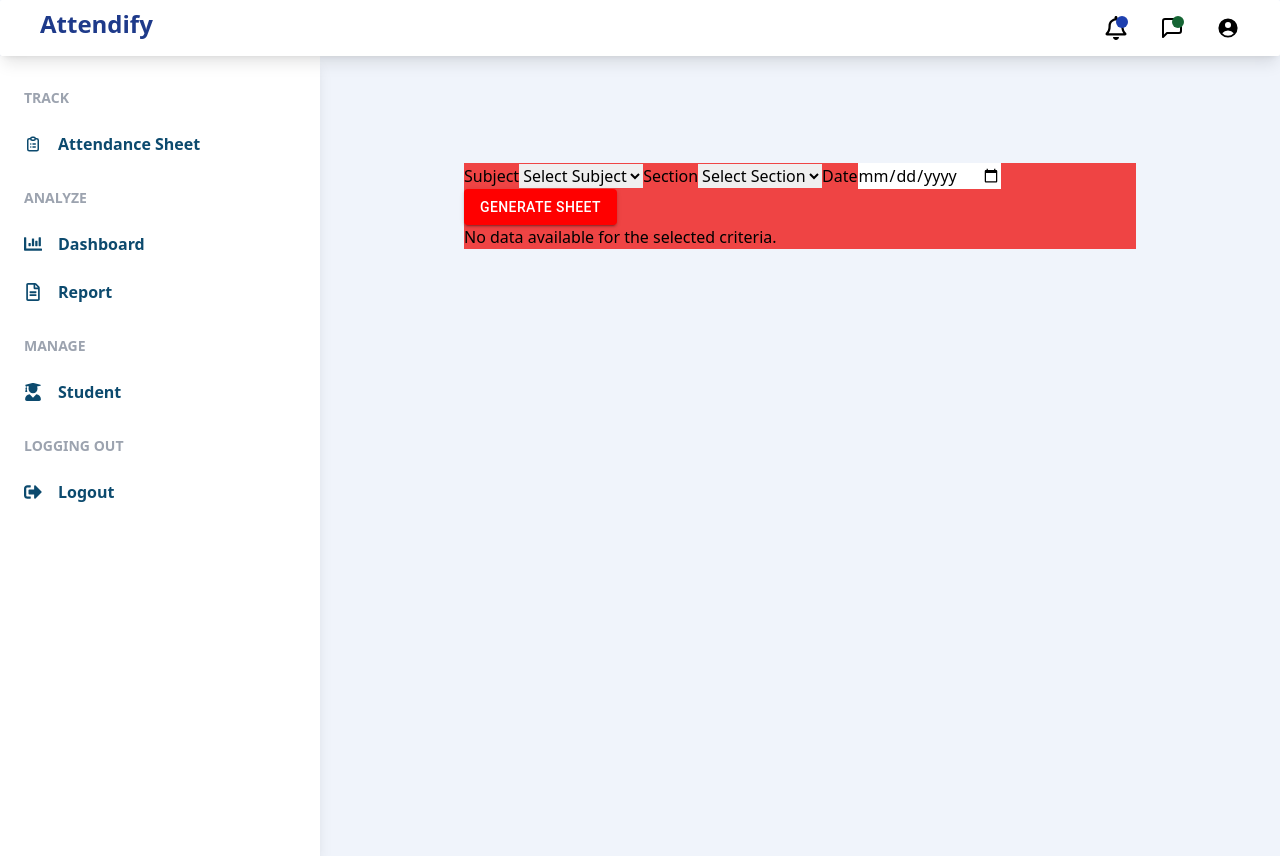
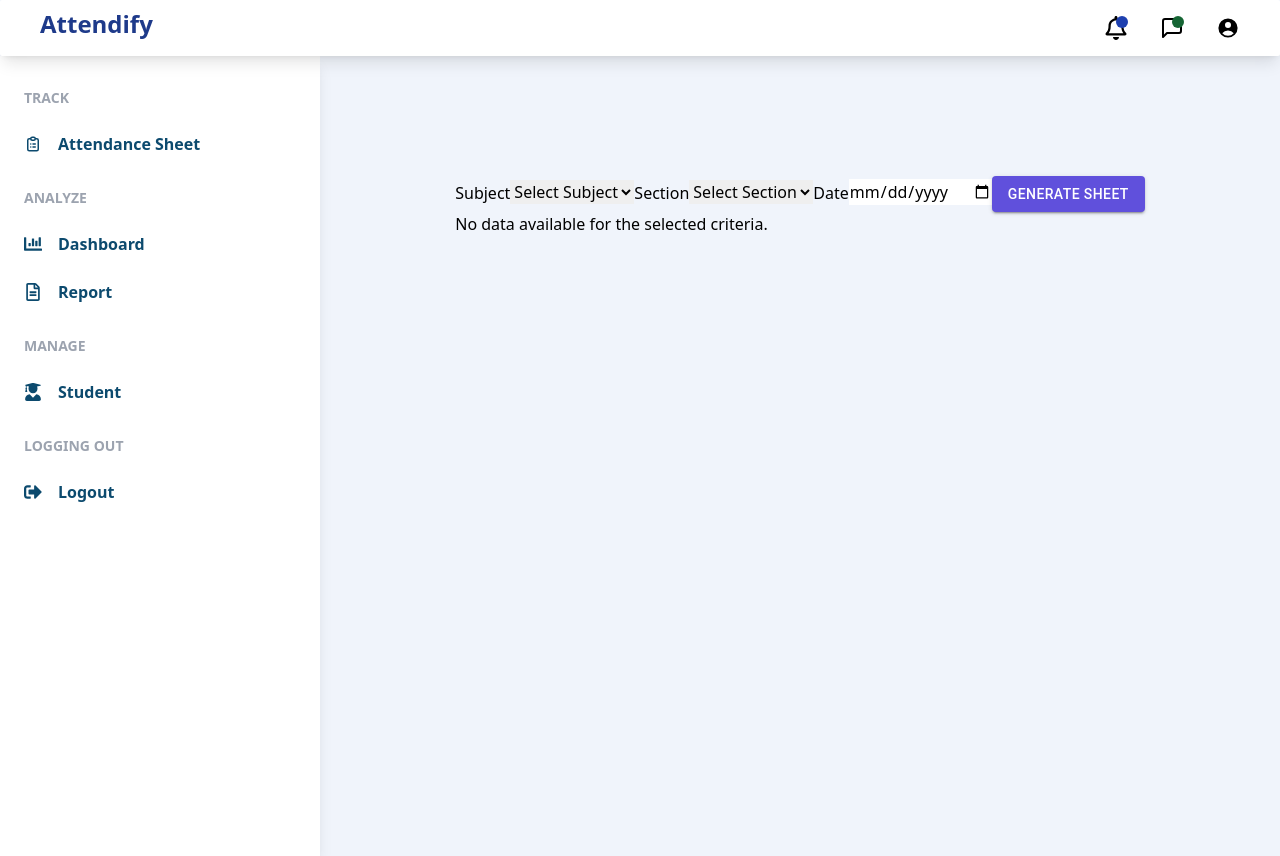
Before and after one commit to Muneeba2001/Attendify, a React (Vite) app in the folder FrontEnd/MarkIn/: page /AttendanceSheet in a window 1280 px wide. Built offline with nearby package versions, Linux system fonts and the light colour scheme.

Commit message:
attendance sheet modification

```diff
--- a/FrontEnd/MarkIn/src/App.jsx
+++ b/FrontEnd/MarkIn/src/App.jsx
@@ -1,4 +1,4 @@
-import "./App.css";
+
 import Login from "./Pages/TeacherProtoType/Login";
 import { Route, Routes } from "react-router-dom";
 import UserAuthPage from "./Pages/UserAuthPage";
@@ -12,20 +12,21 @@ import AdminLogin from "./Pages/AdminProtoType/AdminLogin";
 import AdminForgetPassword from "./Pages/AdminProtoType/AdminForgetPassword";
 import AttendanceSheet from "./Pages/AdminProtoType/AttendanceSheet";
 
-
 //import DefaultLayout from "./DefaultLayout/DefaultLayout";
 
 function App() {
   return (
     <>
       <Routes>
-        <Route path="/DashBoard" element={<DashBoard />}></Route>
+        <Route path="/DashBoard" element={<DashBoard />}>
+        </Route>
+        <Route path="AttendanceSheet" element={<DefaultLayout><AttendanceSheet/></DefaultLayout>}/>
         <Route
           path="/UserAuth"
           element={
-            <DefaultLayout>
+            // <DefaultLayout>
               <UserAuthPage />
-            </DefaultLayout>
+            // </DefaultLayout>
           }
         >
           <Route path="Register" element={<Register />} />
@@ -39,7 +40,7 @@ function App() {
           <Route path="AdminLogin" element = {<AdminLogin/>}/>
           <Route path="AdminForgetPassword" element = {<AdminForgetPassword/>} />
         </Route>
-        <Route path="/AttendanceSheet" element={<DefaultLayout><AttendanceSheet/></DefaultLayout>}/>
+
       </Routes>
     </>
   );
--- a/FrontEnd/MarkIn/src/Pages/AdminProtoType/AttendanceSheet.jsx
+++ b/FrontEnd/MarkIn/src/Pages/AdminProtoType/AttendanceSheet.jsx
@@ -70,7 +70,9 @@ const AttendanceSheet = () => {
             <Button
               type="submit"
               variant="contained"
-              sx={{ backgroundColor: 'red', color: 'white' }}
+            //   rgb(96,80,220)
+            // rgb(82,24,250)
+              sx={{ backgroundColor: 'rgb(96,80,220)', color: 'white' }}
               disabled={isSubmitting}
             >
               Generate Sheet
--- a/FrontEnd/MarkIn/src/Pages/DefaulLayout/DefaultLayout.jsx
+++ b/FrontEnd/MarkIn/src/Pages/DefaulLayout/DefaultLayout.jsx
@@ -9,7 +9,7 @@ const DefaultLayout = (props) => {
       <div className="flex flex-1">
         <SideBar />
         <div className="flex flex-1 justify-center items-center">
-          <div className="bg-red-500 w-[70%] relative top-[-250px]">{props.children}</div>
+          <div className="relative top-[-250px]">{props.children}</div>
         </div>
       </div>
     </div>
```
